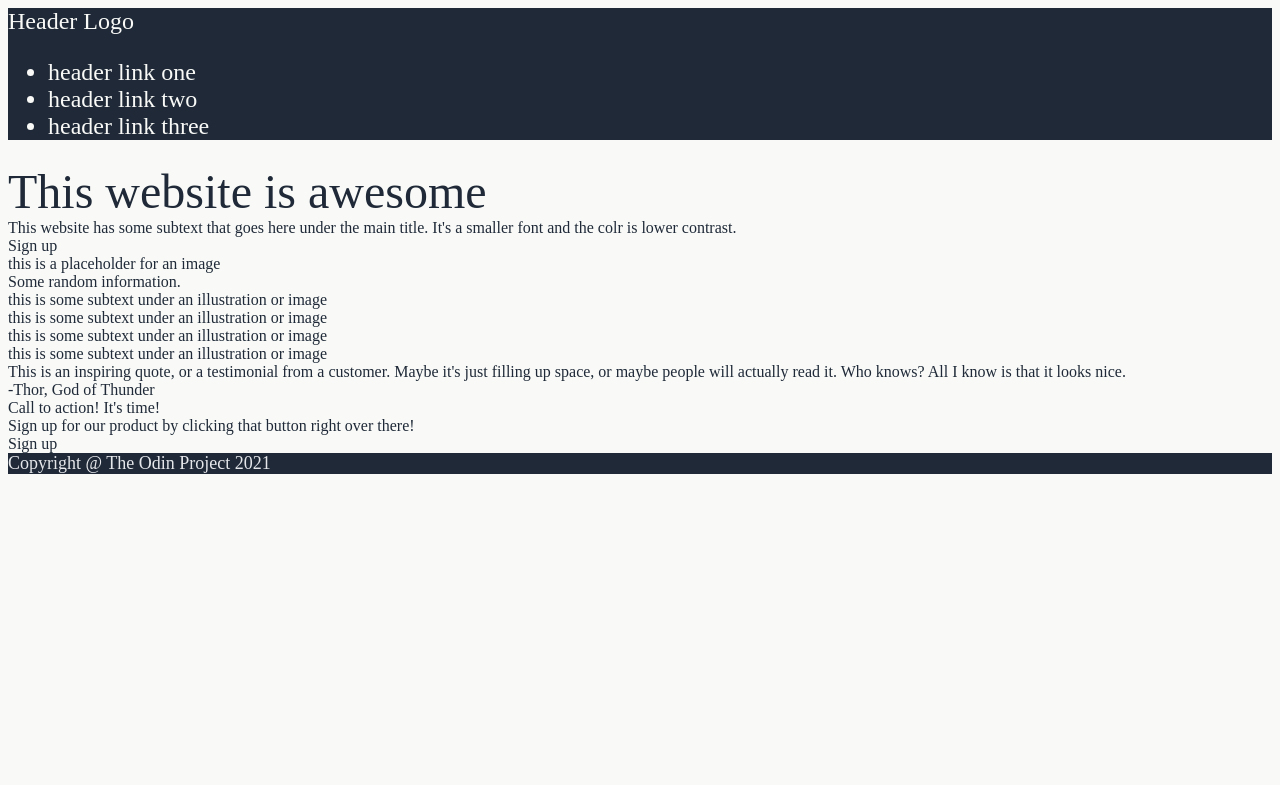
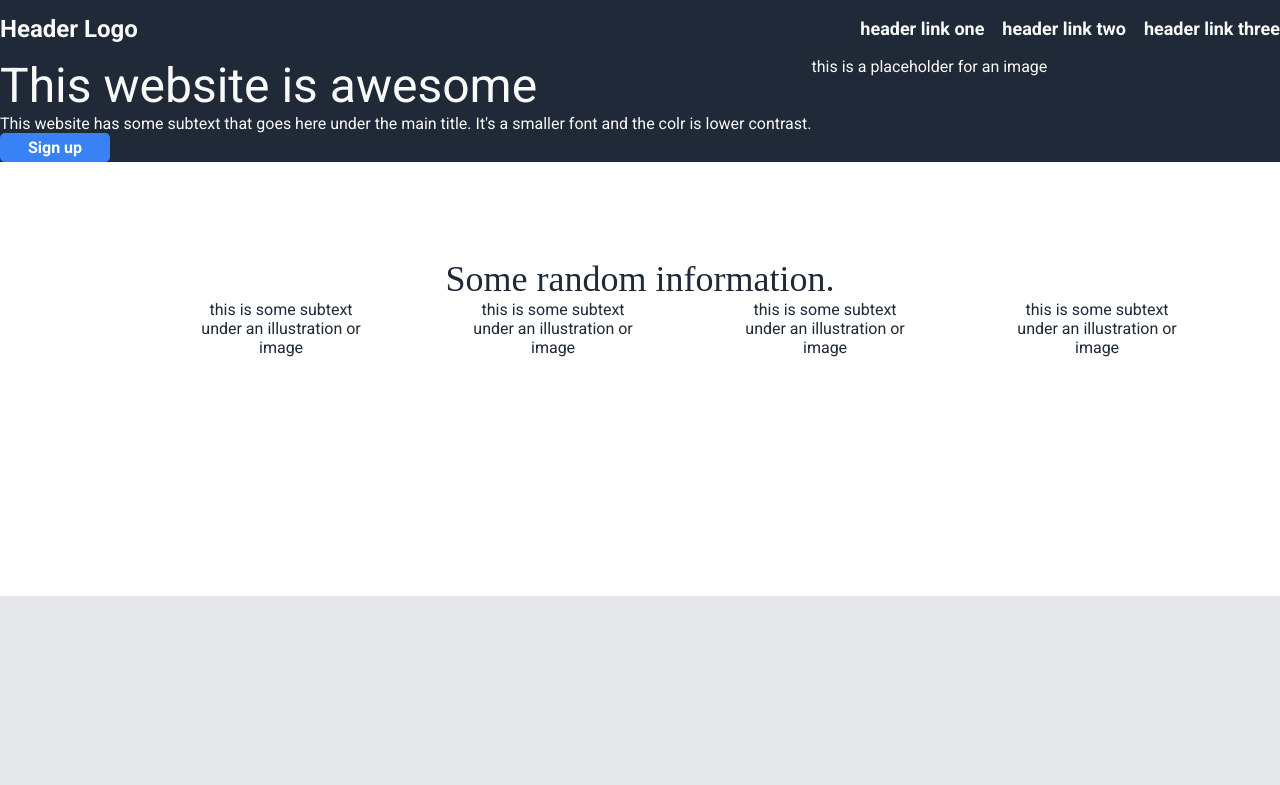
Before and after one commit to 5ftsprout/Project-landing-page, a plain HTML site: page index.html in a window 1280 px wide. Shown: the top 785 px of the page. Drawn offline with Linux system fonts and the light colour scheme.

Commit message:
Worked on style.css file. Bottom half of the project is mostly done.

```diff
--- a/index.html
+++ b/index.html
@@ -6,6 +6,9 @@
     <meta name="viewport" content="width=device-width, initial-scale=1.0">
     <title>PROJECT Landing Page</title>
     <link rel="stylesheet" href="style.css">
+    <link rel="preconnect" href="https://fonts.googleapis.com">
+    <link rel="preconnect" href="https://fonts.gstatic.com" crossorigin>
+    <link href="https://fonts.googleapis.com/css2?family=Roboto:ital,wght@0,100;0,300;0,400;0,500;0,700;0,900;1,100;1,300;1,400;1,500;1,700;1,900&display=swap" rel="stylesheet">
     <title>Document</title>
 </head>
 <body>
@@ -30,6 +33,7 @@
         </div>
         <div class="info">
             <div class="info_text">Some random information.</div>
+            <div class="info_content">
                 <div class="info_img"></div>
                 <div class="info_subtext">this is some subtext under an illustration or image</div>
                 <div class="info_img"></div>
@@ -39,13 +43,13 @@
                 <div class="info_img"></div>
                 <div class="info_subtext">this is some subtext under an illustration or image</div>
             </div>
+            </div>
         <div class="quote">
             <div class="quote_text">This is an inspiring quote, or a testimonial from a customer. Maybe it's just filling up space, or maybe people will actually read it. Who knows? All I know is that it looks nice.</div>
             <div class="quote_author">-Thor, God of Thunder</div>
         </div>
         <div class="signup">
-            <div class="signup_text">Call to action! It's time!</div>
-            <div class="signup_subtext">Sign up for our product by clicking that button right over there!</div>
+            <div class="signup_text"><b>Call to action! It's time!</b><br>Sign up for our product by clicking that button right over there!</div>
             <div class="button">Sign up</div>
         </div>
     </div>
--- a/style.css
+++ b/style.css
@@ -1,27 +1,166 @@
 body {
-    background-color: #F9FAF8;
+    background-color: white;
     color: #1F2937;
+    font-family: 'Roboto', sans-serif;
+    display: flex;
+    flex-direction: column;
+    flex-shrink: 0;
+    flex-basis 780px;
+    margin: 0;
+    padding: 0;
+    justify-content: stretch;
 }
 
 .header, .footer {
     background-color: #1F2937;
+
 }
 
 .header {
+    display: flex;
     color: #F9FAF8;
     font-size: 24px;
+    font-weight: bold;
+    display: flex;
+    align-items: center;
+    justify-content: space-between;
+}
+
+ul {
+    display: flex;
+    font-size: 18px;
+    text-decoration: none;
+    gap: 1em;
+}
+
+li {
+    list-style: none;
 }
 
 .content {
+    background-color: white;
     display: flex;
     flex-direction: column;
+    align-content: stretch;
 }
+
+.main {
+    background-color: #1F2937;
+    color: #F9FAF8;
+    display: flex;
+    justify-content: center;
+    flex: 1;
+}
+
+.main-left {
+    display: flex;
+    flex-direction: column;
+    flex-wrap: wrap;
+    flex: 1;
+}
+
 .main_text {
     font-size: 48px;
     font-weight: extra-bold;
 }
 
+.button {
+    background-color: #3882F6;
+    color: white;
+    font-weight: bold;
+    border-radius: 5px;
+    width: 100px;
+    display: flex;
+    flex-wrap: nowrap;
+    align-items: center;
+    justify-content: center;
+    margin: 0;
+    padding: 5px;
+}
+
+.main_right{
+    display: flex;
+    flex: 1;
+}
+
+.info {
+    display: flex;
+    flex-direction: column;
+    flex: 1;
+    margin: 6em;
+}
+
+.info_content {
+    display: flex;
+}
+
+.info_text {
+    color: #1F2937;
+    font: 36px extra-bold;
+    text-align: center;
+}
+
+.info_img {
+    background-color: white;
+    color: #3882F6;
+    width: 200px;
+    height: 200px;
+    border: 2px #3882F6;
+    border-radius: 5px;
+}
+
+.info_subtext {
+    color: #1F2937;
+    font-size: 16px;
+    text-align: center;
+}
+
+.quote {
+    background-color: #E5E7EB;
+    color: #1F2937;
+    flex-basis: 50%;
+    flex-wrap: wrap;
+    flex: 1;
+    padding: 12em;
+}
+
+.quote_text {
+    font-size: 36px;
+    font-weight: 300;
+    font-style: italic;
+}
+
+.quote_author {
+    font-weight: bold;
+    display: flex;
+    justify-content: flex-end;
+}
+
+.signup {
+    background-color: #3882F6;
+    color: white;
+    border-radius: 5px;
+    display: flex;
+    flex-basis: 70%;
+    flex: 1;
+    justify-content: space-around;
+    margin: 6em;
+    padding: 3em;
+}
+
+.signup .button {
+    border: 2px solid;
+    padding-left: 1em;
+    padding-right: 1em;
+}
+
 .footer {
     color: #E5E7EB;
-    font-size: 18px;
+    font-size: 15px;
+    font-weight: 300;
+    display: flex;
+    align-items: center;
+    justify-content: center;
+    justify-items: flex-end;
+    padding: 1em;
 }
```
Also changed, not shown: 1 other file. Lines whose indentation alone changed are shown as unchanged.
